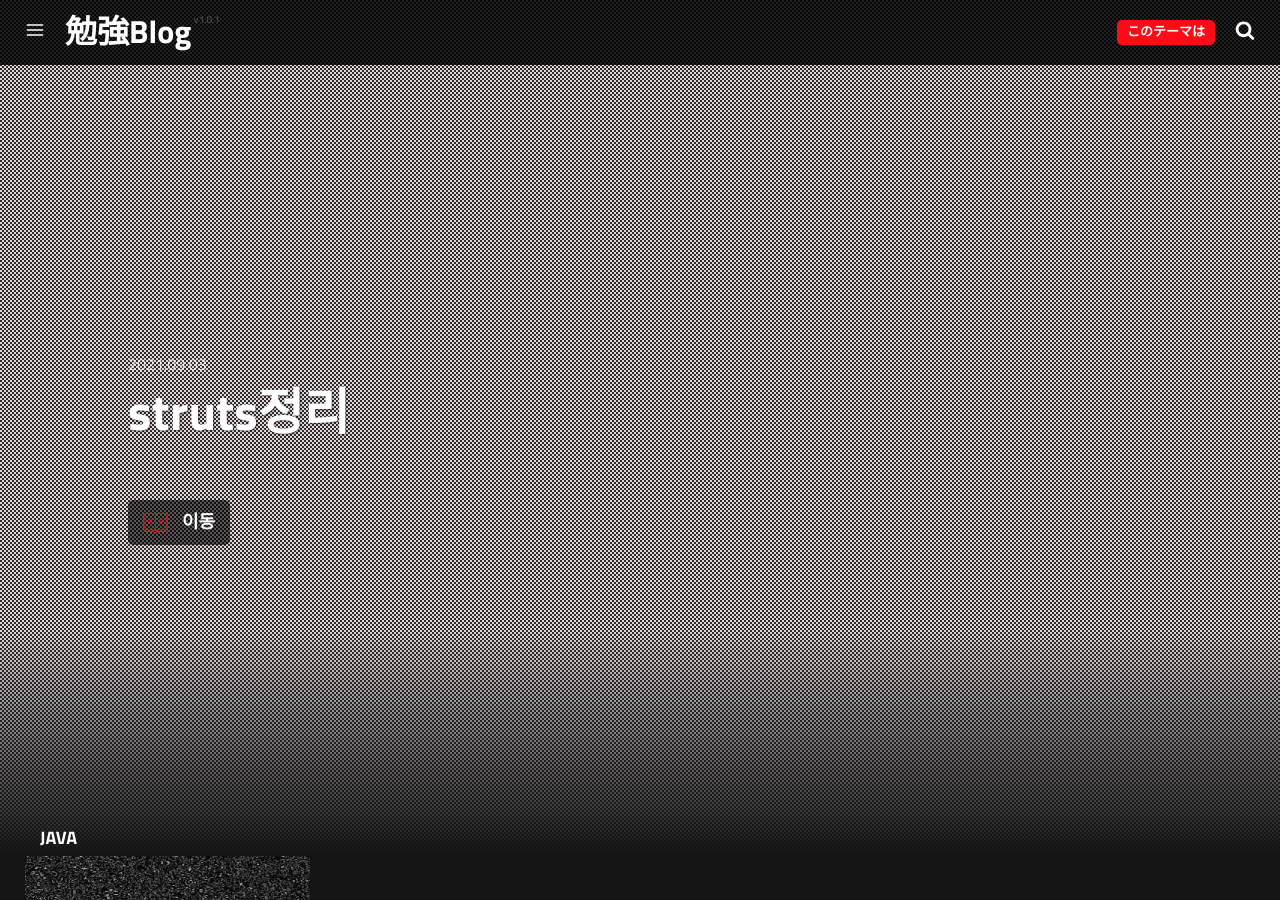
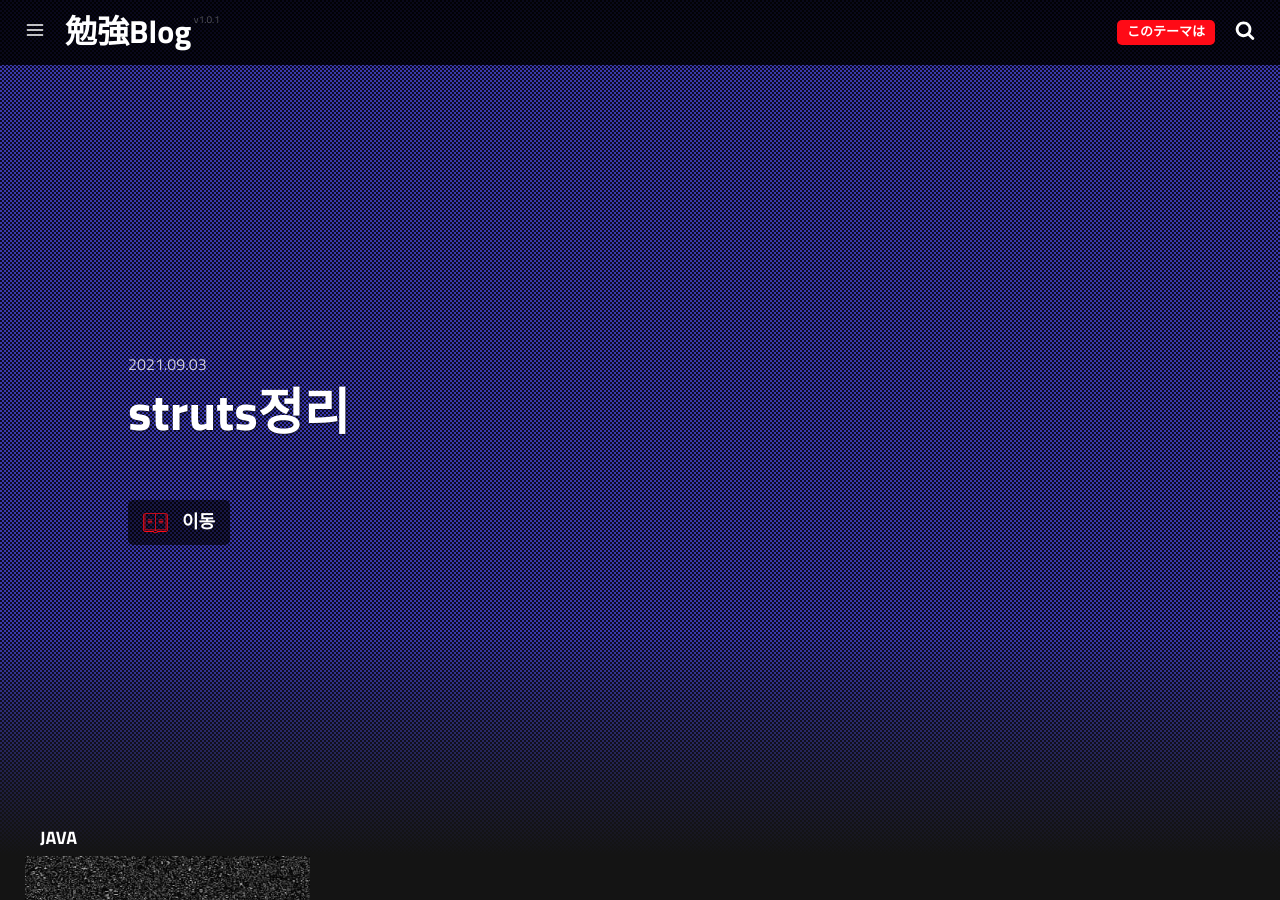
Before and after one commit to HwangYong88/HwangYong88.github.io, a Jekyll site: the page built from index.html, in a window 1280 px wide and 900 px high. Built offline with Jekyll 4.4.1, drawn with Linux system fonts in a browser that asks for light colours; a script that is not in the unit is left out.

Commit message:
초기화2.3

```diff
--- a/_sass/_header.scss
+++ b/_sass/_header.scss
@@ -105,7 +105,7 @@ body {
 }
 
 body.main-page {
-  background-color: #e2d7d7;
+  background-color: #3c3aad;
 
   .bar-header {
     background-color: rgba(0, 0, 0, 0.85);
```
